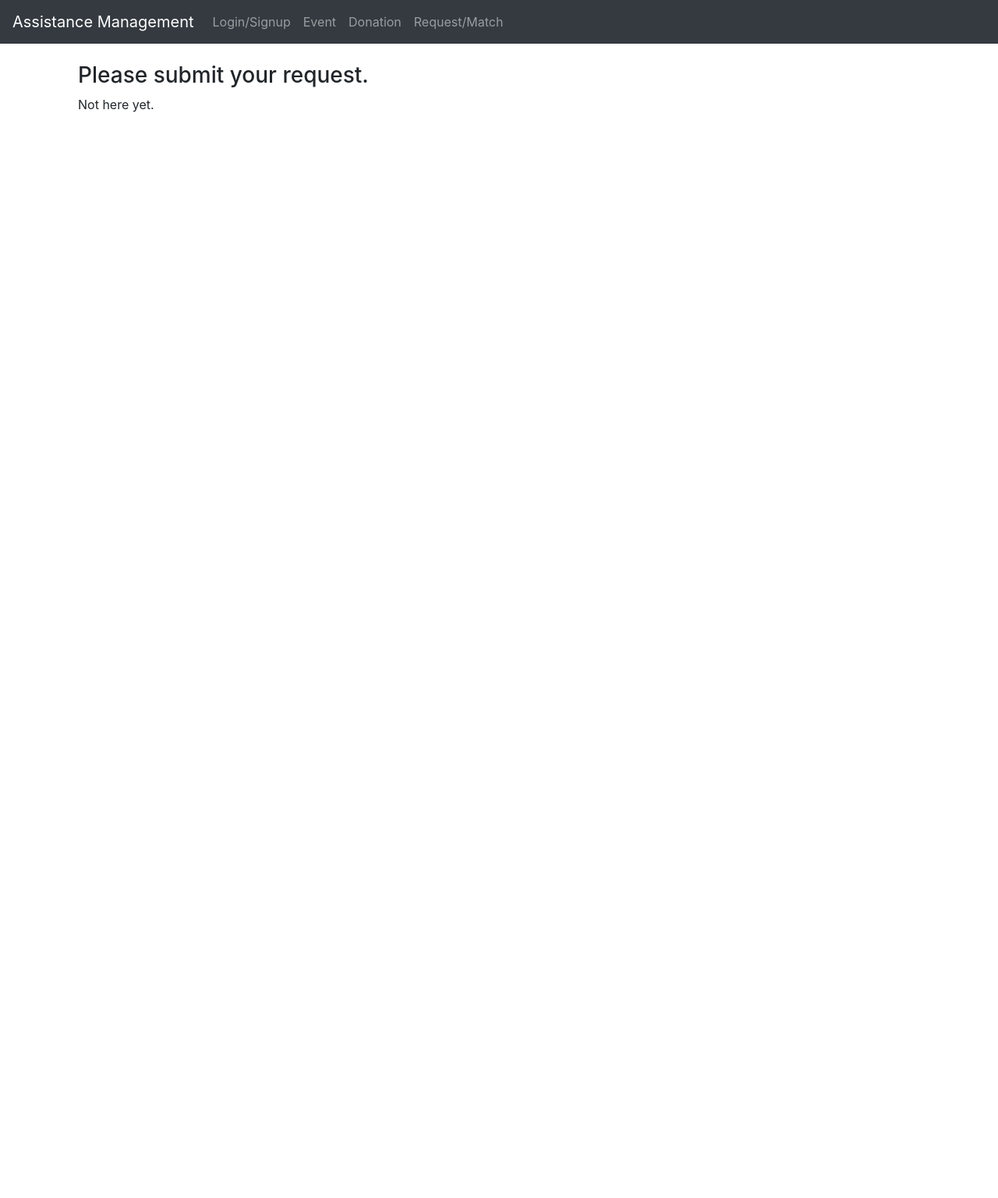
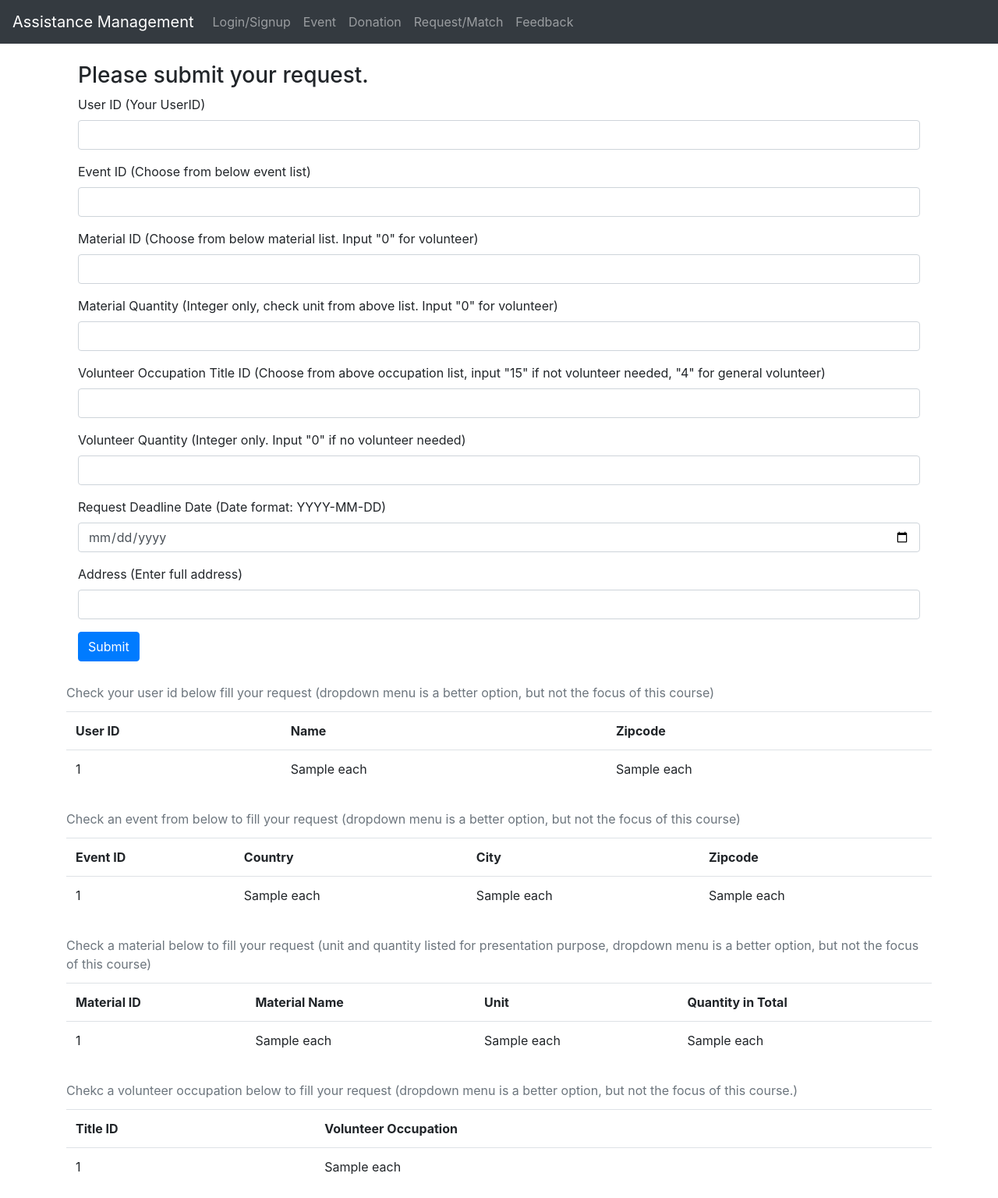
Before and after one commit to Xiaoyu-Xing/assistance-management, a Flask app: template templates/request_match.html in a window 1280 px wide. Shown: the whole page at 78% size. Before the commit the page ends 144 px from the top, so only its background shows below. Run offline with Flask 2, Linux system fonts and the light colour scheme; tables that the repository leaves empty hold one stand-in row (values such as "Sample post"); the template is opened without the code that fills it: values that come from a table or form of the project are taken from there, most other values are stand-ins (such as "Sample title", 1, 10 or a date in 2020); some libraries are stand-ins or nearby versions.

Commit message:
Add request and feedback part
Added request submission and feedback submission

```diff
--- a/assistance.py
+++ b/assistance.py
@@ -1,7 +1,7 @@
 from flask import Flask, flash, session, redirect, url_for, escape, request, render_template
 import MySQLdb
 from myhelper import run_once_to_fill_data, execute_sql, get_db_data, get_new_data
-from myforms import DonationForm, NewMaterialForm, Event
+from myforms import DonationForm, NewMaterialForm, Event, Request, Feedback
 # rule: all the string passed to sql need in double quote
 
 
@@ -70,8 +70,6 @@ def donation():
             values ("{Expiration}", {UserID}, {TitleID}, "{Available}");'
             # sql_new_donation = f'INSERT INTO Donation (Expiration, UserID, TitleID, Available) \
             #         VALUES ("{Expiration}", {UserID}, {TitleID}, "{Available}")'
-            print("---------------------------------------------------------------")
-            print(sql_new_donation)
             if execute_sql(db, sql_new_donation):
                 flash("Thank you. We got your volunteering information. You will be contacted if there is a match for your expertise.", "success")
             else:
@@ -90,8 +88,6 @@ def event():
         zipcode = form.zipcode.data
         sql_new_event = f'INSERT INTO disaster (country, city, zipcode) \
                 VALUES ("{country}", "{city}", "{zipcode}")'
-        print(sql_new_event)
-        print('----------------------------------------------')
         # execute db and notify user
         if execute_sql(db, sql_new_event):
             flash("You registered a new event/disaster. You can submit your request now.", "success")
@@ -102,7 +98,47 @@ def event():
 
 @app.route('/request_match', methods=['GET', 'POST'])
 def request_match():
-    return render_template('request_match.html')
+    form = Request(request.form)
+    if request.method == 'POST' and form.validate():
+        # retreive data from user form
+        UserID  = form.UserID.data
+        EventID = form.EventID.data
+        MaterialID = form.MaterialID.data
+        MaterialQuantity = form.MaterialQuantity.data
+        VolunteerQuantity = form.VolunteerQuantity.data
+        Deadline = form.Deadline.data
+        TitleID = form.TitleID.data
+        Address = form.Address.data
+        sql_new_request = f'INSERT INTO request (EventID, MaterialID, Quantity, VolunteerQuantity, TitleID, Address, UserID, Deadline, Status) \
+                VALUES ({EventID}, {MaterialID}, {MaterialQuantity}, {VolunteerQuantity}, {TitleID}, "{Address}", {UserID}, "{Deadline}", 0);'
+        # execute db and notify user
+        if execute_sql(db, sql_new_request):
+            flash("You registered a new request.", "success")
+        else:
+            flash("Submission failed. Please check your fields or debug the code.", "danger")
+        return redirect(url_for('request_match'))
+
+    return render_template('request_match.html', form=form, data=get_new_data(db))
+
+@app.route('/feedback', methods=['GET', 'POST'])
+def feedback():
+    form = Feedback(request.form)
+    if request.method == 'POST' and form.validate():
+        # retreive data from user form
+        ResponseID  = form.ResponseID.data
+        Comment = form.Comment.data
+        sql_new_feedback = f'INSERT INTO feedback (ResponseID, Comment) \
+                VALUES ({ResponseID}, "{Comment}");'
+        # execute db and notify user
+
+        if execute_sql(db, sql_new_feedback):
+            flash("You submited a new feedback, thank you.", "success")
+        else:
+            flash("Submission failed. Please check your fields or debug the code.", "danger")
+        return redirect(url_for('home'))
+
+    return render_template('feedback.html', form=form, data=get_new_data(db))
+
 
 app.secret_key='secret_key' # a must have, and will be replaced with a real secret key for production
 if __name__ == '__main__':
--- a/myforms.py
+++ b/myforms.py
@@ -36,3 +36,33 @@ class Event(Form):
     zipcode = StringField('Zipcode', [
         validators.DataRequired(),
         validators.Length(min=2, max=20)])
+
+class Request(Form):
+    # buil form to be finished by user
+    UserID = IntegerField("User ID (Your UserID)", [
+        validators.DataRequired(),
+        validators.NumberRange(min=1)])
+
+    EventID = IntegerField('Event ID (Choose from below event list)', [validators.NumberRange(min=1)])
+
+    MaterialID = IntegerField('Material ID (Choose from below material list. Input "0" for volunteer)', [validators.NumberRange(min=0)])
+
+    MaterialQuantity = IntegerField('Material Quantity (Integer only, check unit from above list. Input "0" for volunteer)', [validators.NumberRange(min=0)])
+    VolunteerQuantity = IntegerField('Volunteer Quantity (Integer only. Input "0" if no volunteer needed)', [validators.NumberRange(min=0)])
+    Deadline = DateField('Request Deadline Date (Date format: YYYY-MM-DD)', format='%Y-%m-%d')
+
+    TitleID = IntegerField('Volunteer Occupation Title ID (Choose from above occupation list, input "15" if not volunteer needed, "4" for general volunteer)', [
+        validators.DataRequired(),
+        validators.NumberRange(min=2)])
+
+    Address = StringField('Address (Enter full address)', [
+        validators.DataRequired(),
+        validators.Length(min=2)])
+
+class Feedback(Form):
+    # build form to be finised by user
+    ResponseID = IntegerField('Response ID (choose from below)', [validators.NumberRange(min=1)])
+
+    Comment = StringField('Comment, max 254 characters', [
+        validators.DataRequired(),
+        validators.Length(min=2, max=254)])
--- a/myhelper.py
+++ b/myhelper.py
@@ -68,4 +68,8 @@ def get_new_data(db):
                                     Donation.QuantityAvailable, Donation.Available, Donation.Expiration, Volunteer.Name from donation\
                                     left join material on Donation.MaterialID = Material.MaterialID\
                                     join volunteer on Donation.TitleID = Volunteer.TitleID;')
+    data["disaster"] = get_db_data(db, 'select * from disaster;')
+    data["user"] = get_db_data(db, 'select userID, name, zipcode from user;')
+    data["response"] = get_db_data(db, 'select * from response;')
+    data["feedback"] = get_db_data(db, 'select * from feedback;')
     return data
--- a/templates/includes/_navbar.html
+++ b/templates/includes/_navbar.html
@@ -17,6 +17,9 @@
           <li class="nav-item">
             <a class="nav-link" href="/request_match">Request/Match</a>
           </li>
+          <li class="nav-item">
+            <a class="nav-link" href="/feedback">Feedback</a>
+          </li>
         </ul>
       </div>
     </nav>
--- a/templates/request_match.html
+++ b/templates/request_match.html
@@ -1,13 +1,108 @@
 {% extends 'layout.html' %}
 
 {% block body %}
-
 	<div class="container"><h3>Please submit your request.</h3></div>
 
 	{% from "includes/_formhelpers.html" import render_field %}
 	<div class="container">
-		<p>Not here yet.</p>
+		<form method="POST" action="">
+			<div class="form-group">
+				{{render_field(form.UserID, class_="form-control")}}
+			</div>
+			<div class="form-group">
+				{{render_field(form.EventID, class_="form-control")}}
+			</div>
+			<div class="form-group">
+				{{render_field(form.MaterialID, class_="form-control")}}
+			</div>
+			<div class="form-group">
+				{{render_field(form.MaterialQuantity, class_="form-control")}}
+			</div>
+			<div class="form-group">
+				{{render_field(form.TitleID, class_="form-control")}}
+			</div>
+			<div class="form-group">
+				{{render_field(form.VolunteerQuantity, class_="form-control")}}
+			</div>
+			<div class="form-group">
+				{{render_field(form.Deadline, class_="form-control")}}
+			</div>
+			<div class="form-group">
+				{{render_field(form.Address, class_="form-control")}}
+			</div>
+
+			<p><input type="submit" value="Submit" class="btn btn-primary"></p>
+		</form>
 	</div>
+
+	<table class="table">
+    	<caption style="caption-side: top">Check your user id below fill your request (dropdown menu is a better option, but not the focus of this course)</caption>
+	  <tr>
+	    <th>User ID</th>
+	  	<th>Name</th>
+	    <th>Zipcode</th>
+	  </tr>
+	  	{% for each in data["user"] %}
+		  <tr>
+		    <td>{{each[0]}}</td>
+		  	<td>{{each[1]}}</td>
+		    <td>{{each[2]}}</td>
+		  </tr>
+	   	{% endfor %}
+	</table>
+
+	<table class="table">
+    	<caption style="caption-side: top">Check an event from below to fill your request (dropdown menu is a better option, but not the focus of this course)</caption>
+	  <tr>
+	    <th>Event ID</th>
+	  	<th>Country</th>
+	    <th>City</th>
+	    <th>Zipcode</th>
+
+	  </tr>
+	  	{% for each in data["disaster"] %}
+		  <tr>
+		    <td>{{each[0]}}</td>
+		  	<td>{{each[1]}}</td>
+		    <td>{{each[2]}}</td>
+		    <td>{{each[3]}}</td>
+		  </tr>
+	   	{% endfor %}
+	</table>
+
+	<table class="table">
+    	<caption style="caption-side: top">Check a material below to fill your request (unit and quantity listed for presentation purpose, dropdown menu is a better option, but not the focus of this course)</caption>
+	  <tr>
+	    <th>Material ID</th>
+	    <th>Material Name</th>
+	    <th>Unit</th>
+	    <th>Quantity in Total</th>
+	  </tr>
+	  	{% for each in data["material"] %}
+		  <tr>
+		    <td>{{each[0]}}</td>
+		    <td>{{each[1]}}</td>
+		    <td>{{each[2]}}</td>
+		    <td>{{each[3]}}</td>
+		  </tr>
+	   	{% endfor %}
+	</table>
+
+	<table class="table">
+    	<caption style="caption-side: top">Chekc a volunteer occupation below to fill your request (dropdown menu is a better option, but not the focus of this course.)</caption>
+	  <tr>
+	    <th>Title ID</th>
+	    <th>Volunteer Occupation</th>
+	  </tr>
+	  	{% for each in data["volunteer"] %}
+		  <tr>
+		    <td>{{each[0]}}</td>
+		    <td>{{each[1]}}</td>
+		  </tr>
+	   	{% endfor %}
+	</table>
+
+
 
 
 {% endblock %}
--- /dev/null
+++ b/test.py
@@ -0,0 +1 @@
+print(all(((,))))
```
Also changed, not shown: Requestfrom.py (added, +21 -0 lines), Some sql used to pop data.sql (added, +14 -0 lines), templates/feedback.html (added, +52 -0 lines).
